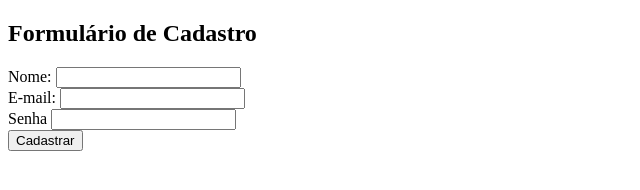
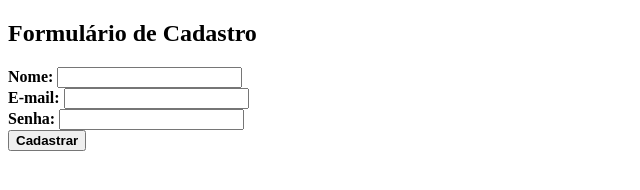
Before and after one commit to JadylaySantos/Atv_Ebac, a plain HTML site: page Form_Ebac.html in a window 1280 px wide. Shown: the full height of the page, 0-640 px from the left. Drawn offline with Linux system fonts and the light colour scheme.

Commit message:
Alterações nas Tags e Inputs do Projeto

```diff
--- a/Form_Ebac.html
+++ b/Form_Ebac.html
@@ -7,18 +7,20 @@
   <title>Formulario de Cadastro</title>
 </head>
 <body>
+ <form>
     <h2>
-    Formulário de Cadastro
+      <b> Formulário de Cadastro </b>
     </h2>
-  <label for="nome">Nome: </label>
-  <input type="text"><br/>
-  <label for="email">E-mail: </label>
+    <label for="nome"><b>Nome: </b></label>
+    <input type="text" id="nome"><br/>
+    <label for="email"><b>E-mail: </b></label>
     <input type="email" id="email"><br/>
-  <label for="number">Senha</label>
-  <input type="number" id="number">
+    <label for="password"><b>Senha: </b></label>
+    <input type="password" name="senha" id="passaword">
     <br/>
     <button type="submit">
-    Cadastrar
+      <b>Cadastrar</b>
     </button>
+ </form>
 </body>
 </html>
```
Lines whose indentation alone changed are shown as unchanged.
